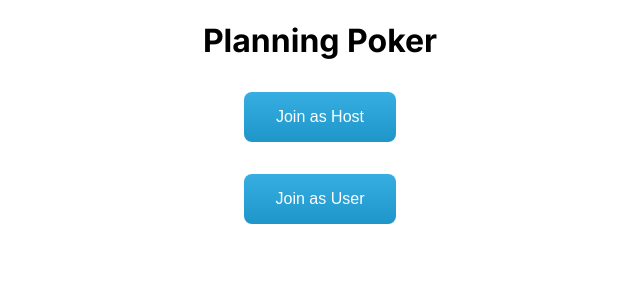
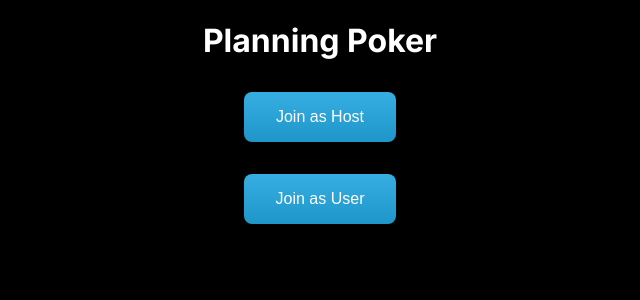
Before and after one commit to iceiceninja/PlanningPoker, a Next.js app in the folder Startup/my-app/: page / in a window 1280 px wide. Shown: the top 300 px of the page, without its empty margins (320-960 px from the left). Built offline with nearby package versions, Linux system fonts and the light colour scheme.

Commit message:
1. Create temp home page

```diff
--- a/Startup/my-app/app/layout.tsx
+++ b/Startup/my-app/app/layout.tsx
@@ -15,7 +15,7 @@ export default function RootLayout({
   children: React.ReactNode;
 }>) {
   return (
-    <html lang="en">
+    <html style ={{backgroundColor: 'black'}} lang="en">
       <body className={inter.className}>{children}</body>
     </html>
   );
--- a/Startup/my-app/app/page.tsx
+++ b/Startup/my-app/app/page.tsx
@@ -2,7 +2,7 @@ import Image from "next/image";
 export default function Home() {
   return (
     <div>
-    <h1>Planning Poker</h1>
+    <h1 style = {{color: 'white'}}>Planning Poker</h1>
     <button className = "button-43"> Join as Host</button>
     <button className = "button-43"> Join as User</button>
     </div>
```
